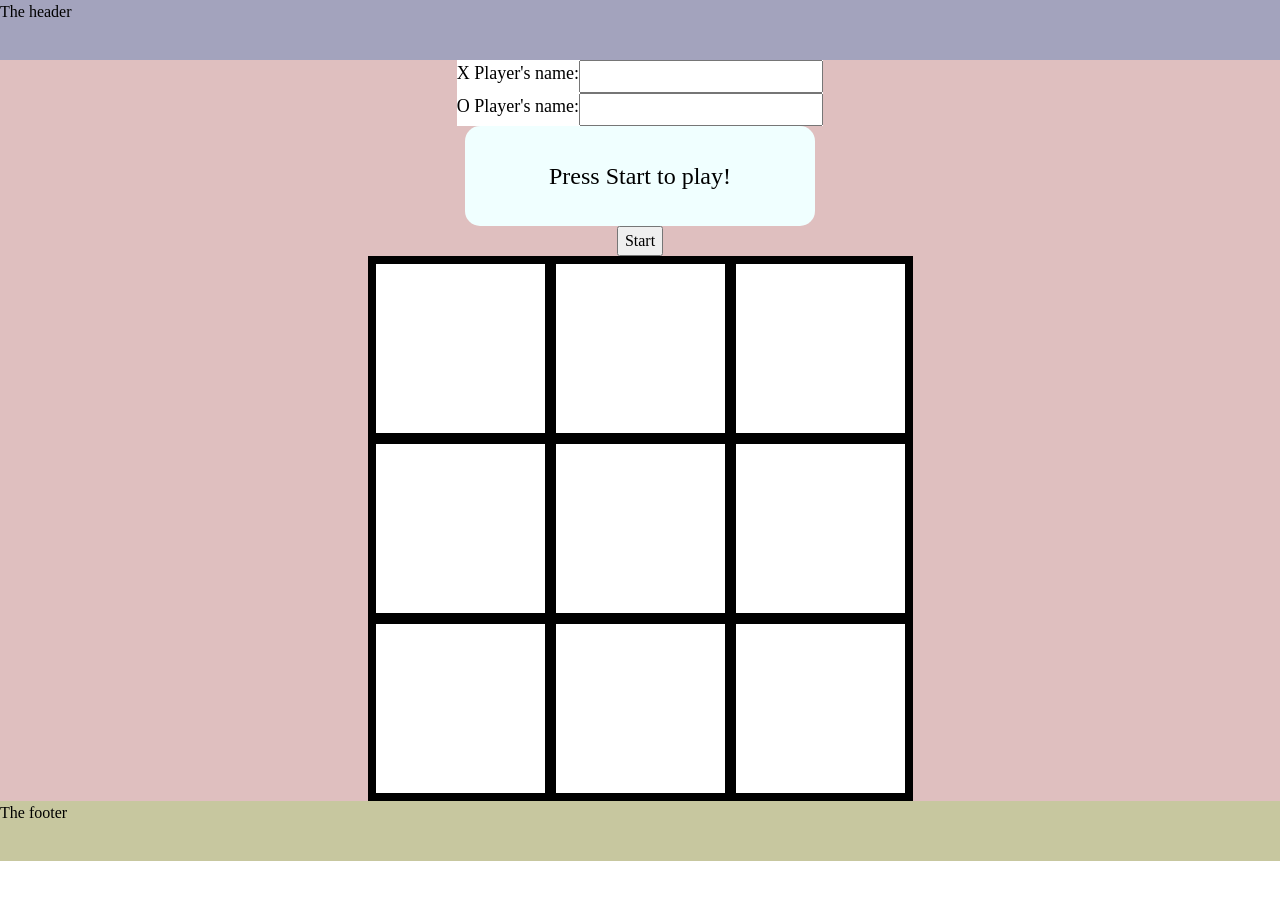
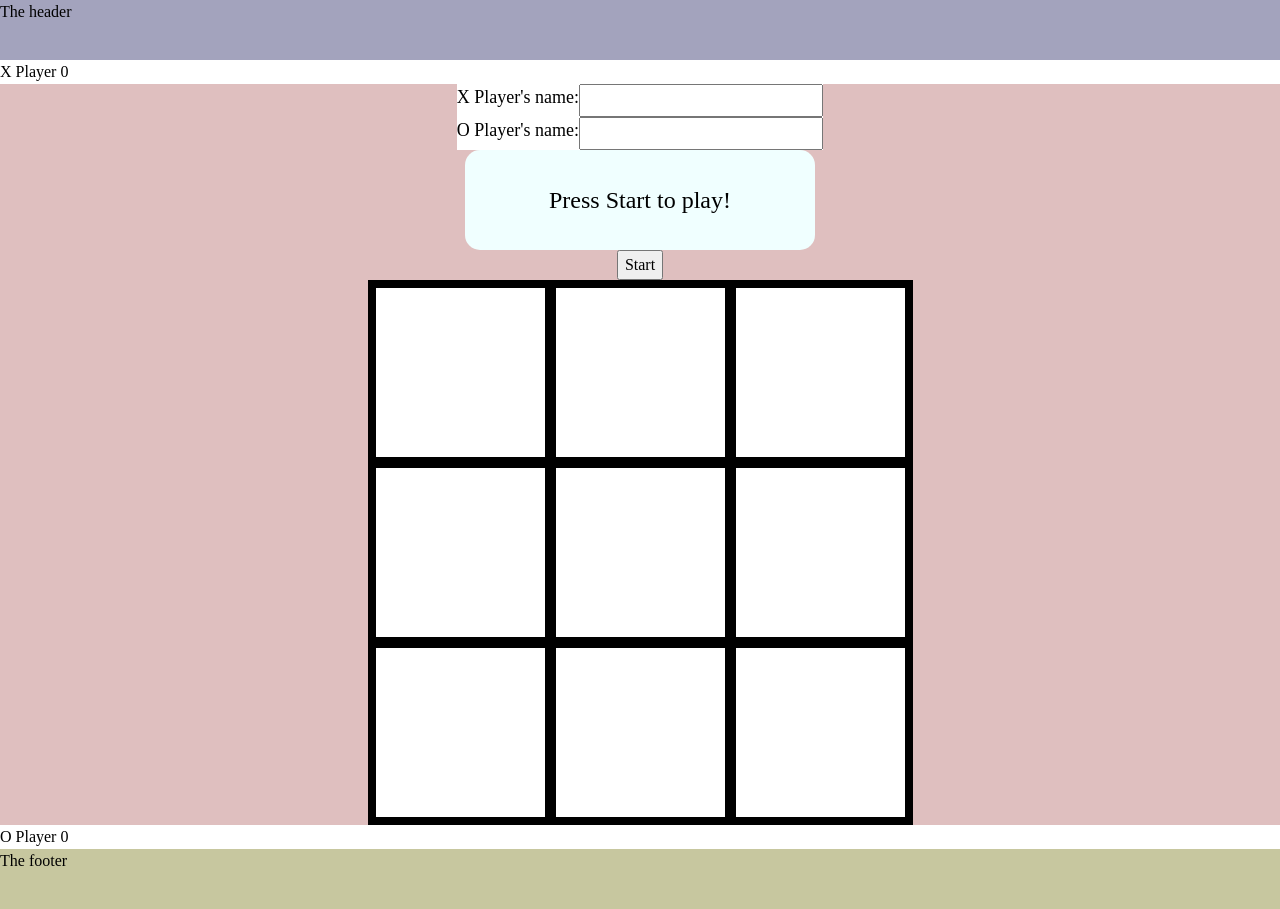
Before and after one commit to faelyn-jpg/top-tic-tac-toe, a plain HTML site: page index.html in a window 1280 px wide. Before the commit the page ends 861 px from the top, so only its background shows below. Drawn offline with Linux system fonts and the light colour scheme.

Commit message:
add win counter to display how many wins a player has

```diff
--- a/index.html
+++ b/index.html
@@ -13,6 +13,12 @@
   <div class="format">
     <div class="header">The header</div>
     <main class="main">
+      <div class="left">
+        <p>
+          <span class="p1-name"></span>
+          <span class="p1-wins"></span>
+        </p>
+      </div>
       <div class="container">
         <form action="">
           <p>
@@ -33,6 +39,12 @@
         <button class="control">Start</button>
         <div class="board"></div>
       </div>
+      <div class="right">
+        <p>
+          <span class="p2-name"></span>
+          <span class="p2-wins"></span>
+        </p>
+      </div>
     </main>
     <footer class="footer">The footer</footer>
   </div>
--- a/script.js
+++ b/script.js
@@ -53,13 +53,17 @@ function GameController() {
       player: 'p1',
       name: 'X Player',
       marker: 'X',
+      wins: 0,
     },
     {
       player: 'p2',
       name: 'O Player',
       marker: 'O',
+      wins: 0,
     },
   ]
+
+  const getPlayers = () => players
 
   const setPlayerName = (player, newName) => {
     const settingName = players.find((obj) => {
@@ -120,6 +124,7 @@ function GameController() {
       let status = false
       if (checkWin(getActivePlayer().marker, board.getBoard())) {
         message = `${getActivePlayer().name} wins!`
+        getActivePlayer().wins++
         status = true
       } else if (
         checkStalemate(
@@ -145,6 +150,7 @@ function GameController() {
   }
 
   return {
+    getPlayers,
     setPlayerName,
     playRound,
     getActivePlayer,
@@ -159,14 +165,29 @@ function GameController() {
   const boardDiv = document.querySelector('.board')
   const nameForm = document.querySelector('form')
   const control = document.querySelector('.control')
+  const p1Name = document.querySelector('.p1-name')
+  const p2Name = document.querySelector('.p2-name')
+  const p1Wins = document.querySelector('.p1-wins')
+  const p2Wins = document.querySelector('.p2-wins')
+
   let gameStartedToggle = false
 
   const updateScreen = (winStatus) => {
     boardDiv.textContent = ''
     playerTurnDiv.textContent = ''
+    p1Name.textContent = ''
+    p2Name.textContent = ''
+    p1Wins.textContent = ''
+    p2Wins.textContent = ''
 
     const board = game.getBoard()
     const activePlayer = game.getActivePlayer()
+    const players = game.getPlayers()
+
+    p1Name.textContent = players[0].name
+    p2Name.textContent = players[1].name
+    p1Wins.textContent = players[0].wins
+    p2Wins.textContent = players[1].wins
 
     if (gameStartedToggle === false) {
       playerTurnDiv.textContent = 'Press Start to play!'
```
